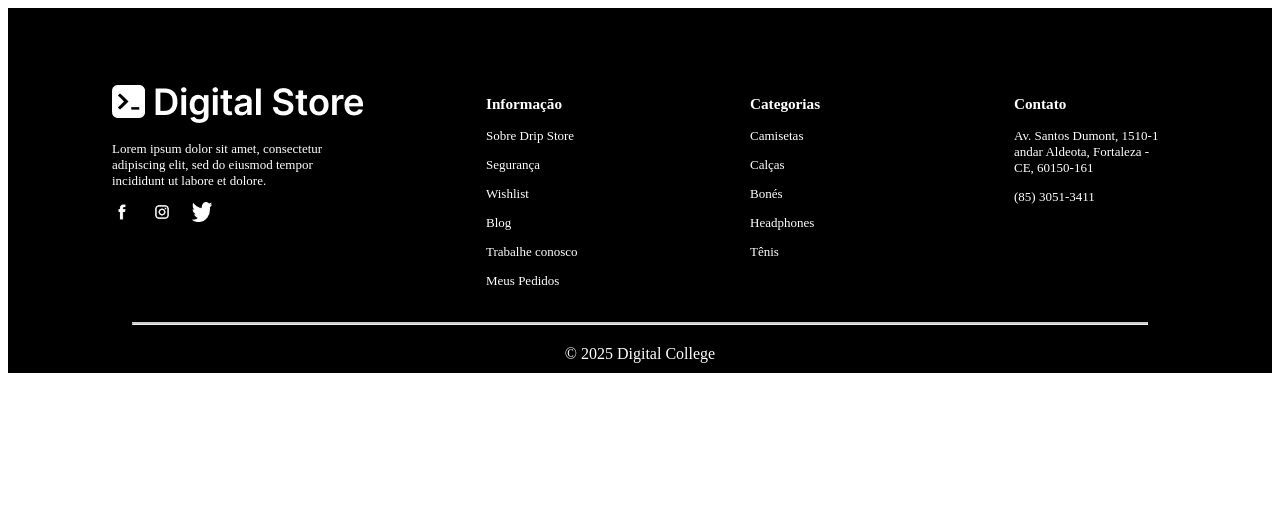
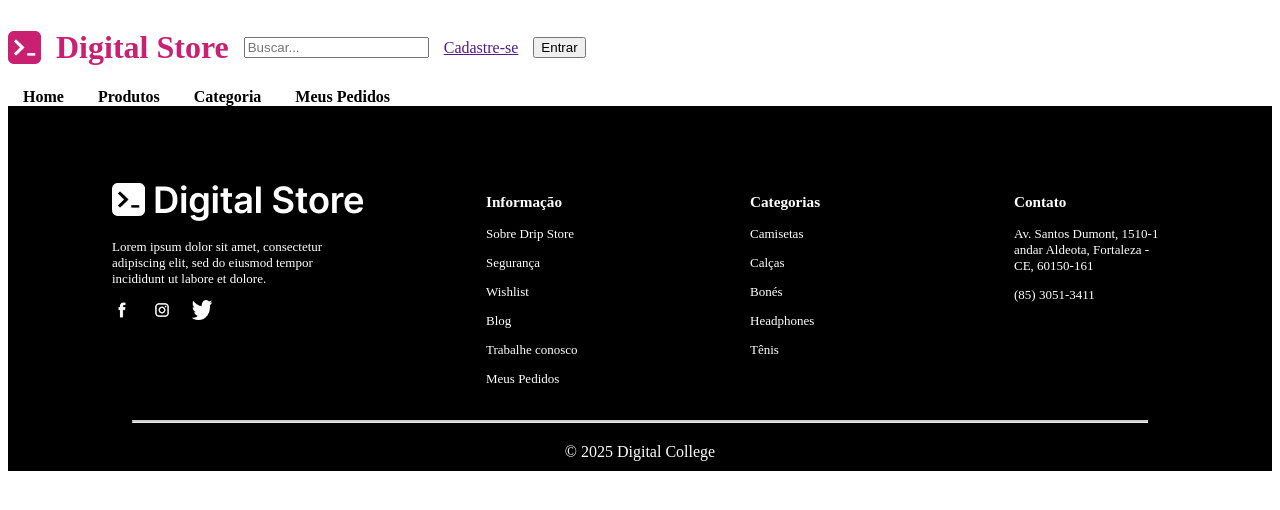
Before and after one commit to samuelfreire7/digital-store, a plain HTML site: page index.html in a window 1280 px wide. Drawn offline with Linux system fonts and the light colour scheme.

Commit message:
comecei o header

```diff
--- a/index.html
+++ b/index.html
@@ -9,7 +9,27 @@
 </head>
 
 <body>
-    <header></header>
+    <header>
+        <div class="logo">
+            <img src="images/Vector.png" alt="">
+            <H1>Digital Store</H1>
+            <div class="search-bar">
+                <input type="text" placeholder="Buscar...">
+            </div>
+            <a href="">Cadastre-se</a>
+
+        <button>Entrar</button>
+        </div>
+
+        <nav>
+
+            <a href="#home">Home</a>
+            <a href="#produto">Produtos</a>
+            <a href="#categoria">Categoria</a>
+            <a href="#meuspedidos">Meus Pedidos</a>
+        </nav>
+
+    </header>
 
 
 
--- a/style.css
+++ b/style.css
@@ -1,3 +1,59 @@
+header{
+    .logo{
+        display: flex;
+        align-items: center;
+        gap: 15px;
+        color: #C92071;
+
+      }
+
+      .logo img {
+        width: 33px; height: 33px;
+      }
+
+      nav a{
+        color: rgb(0, 0, 0);
+        text-decoration: none;
+        font-weight: bold;
+        padding: 0px 15px;
+    }
+
+    nav a:hover{
+        text-decoration: underline;
+        color: #C92071;
+    }
+
+
+
+
+
+
+
+
+
+
+
+
+
+
+
+
+
+
+
+
+
+
+
+
+
+
+
+    }
+
+
+
+
 footer {
     background-color: black;
     color: white;
```
Also changed, not shown: images/Vector.png (added).
